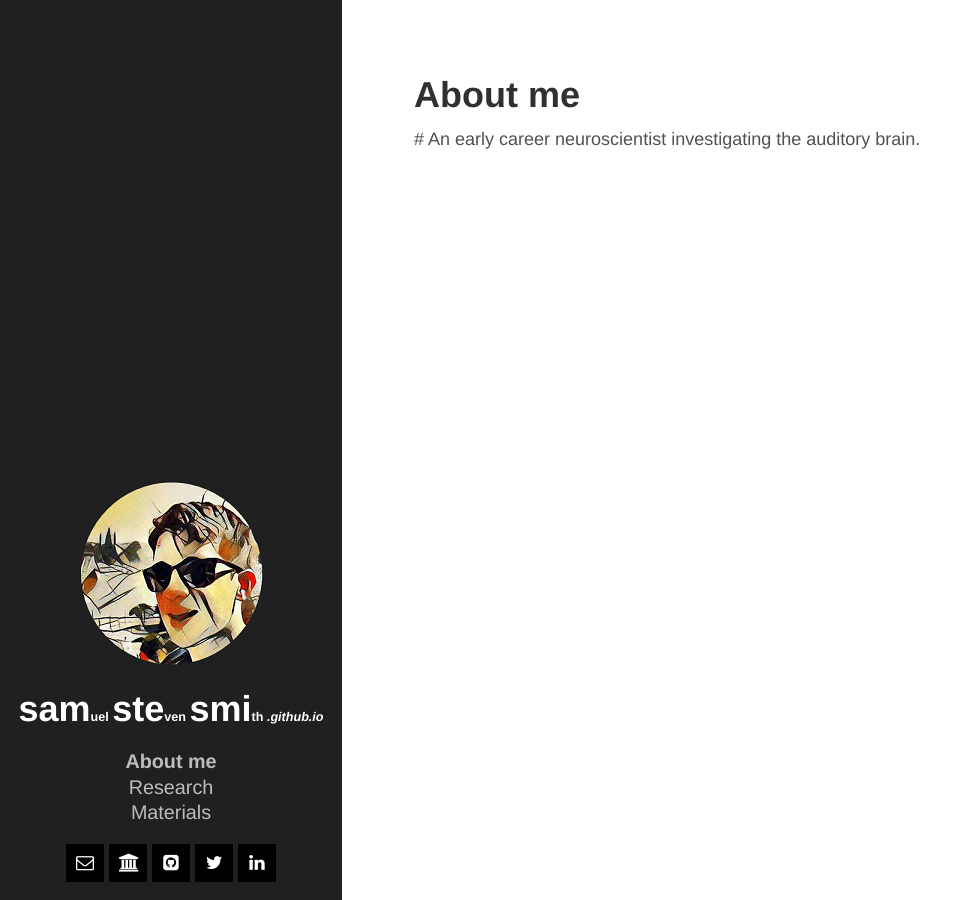
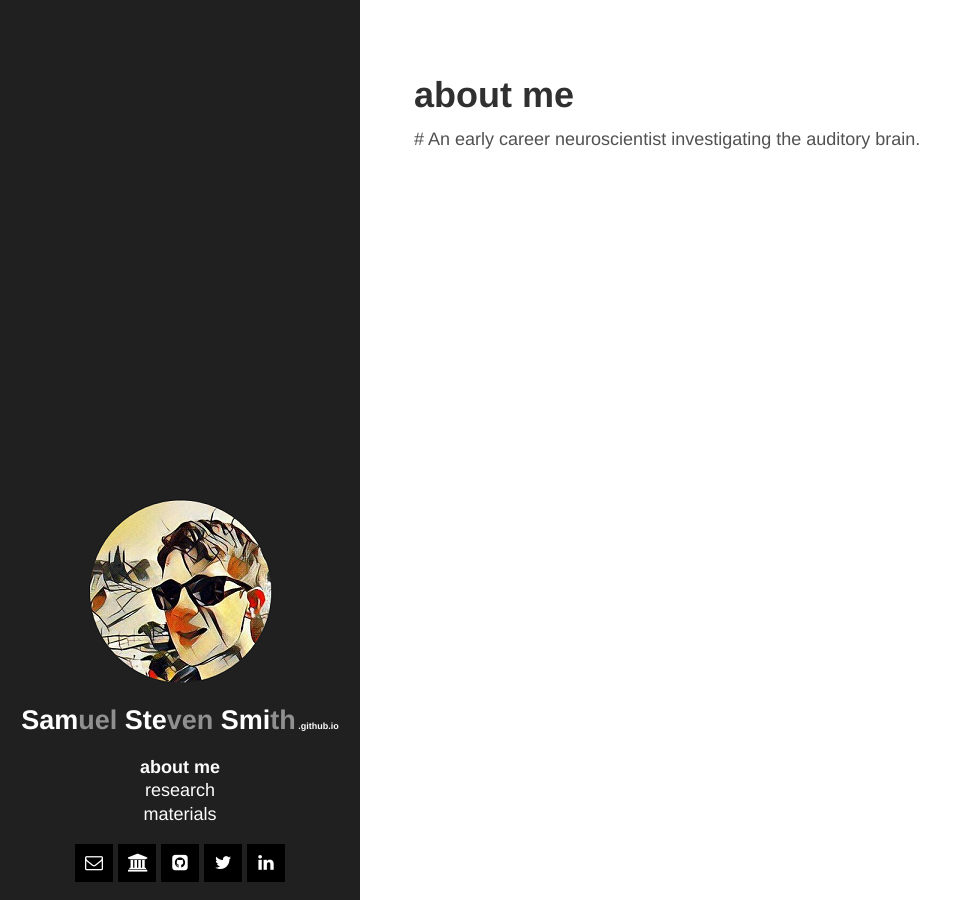
Before and after one commit to samstesmi/samstesmi.github.io, a Jekyll site: the page built from index.html, in a window 1280 px wide. Shown: the whole page, without its empty margins (0-962 px from the left). Built offline with Jekyll 4.4.1, drawn with Linux system fonts in a browser that asks for light colours; the list of posts is cut into pages by our own code.

Commit message:
finalchange_19th

```diff
--- a/_includes/sidebar.html
+++ b/_includes/sidebar.html
@@ -5,7 +5,7 @@
         <img class="photo" class="center" src="/public/images/logo.png" alt="" />
       </center>
       <h1>
-        sam<span id='smallerText'>uel </span>ste<span id='smallerText'>ven </span>smi<span id='smallerText'>th </span><i><span id='smallerText2'>.github.io</span></i>
+        Sam<span id='smallerText'>uel </span>Ste<span id='smallerText'>ven </span>Smi<span id='smallerText'>th</span><span id='smallerText2'> .github.io</span>
       </h1>
       <p> </p>
     </div>
--- a/index.html
+++ b/index.html
@@ -1,6 +1,6 @@
 ---
 layout: page
-title: About me
+title: about me
 order: 1
 ---
 
--- a/public/css/hyde.css
+++ b/public/css/hyde.css
@@ -55,7 +55,7 @@
 
 .sidebar {
   text-align: center;
-  padding: 2rem .25rem;
+  padding: 2rem .5rem;
   color: rgba(255,255,255,.5);
   background-color: #202020;
 }
@@ -65,7 +65,7 @@
     top: 0;
     left: 0;
     bottom: 0;
-    width: 19rem;
+    width: 20rem;
   }
 }
 
@@ -78,16 +78,17 @@
 .sidebar-about h1 {
   color: #fff;
   margin-top: 0;
-  font-size: 2rem;
+  font-size: 1.5rem;
 }
 #smallerText
 {
-    font-size:.7rem;
+    font-size:1.5rem;
+    color: rgba(255,255,255,.5);
 }
 #smallerText2
 {
-    font-size:.7rem;
-    color: #FFF;
+    font-size:.5rem;
+    color: #fff;
 }
 
 /* Sidebar nav */
@@ -97,8 +98,8 @@
 .sidebar-nav-item {
   display: block;
   line-height: 1.3;
-  color: rgba(255,255,255,.7);
-  font-size: 1.1rem;
+  color: rgba(255,255,255,.99);
+  font-size: 1rem;
 }
 a.sidebar-nav-item:hover,
 a.sidebar-nav-item:focus {
```
Also changed, not shown: materials.md (+1 -1 lines), research.md (+1 -1 lines).
